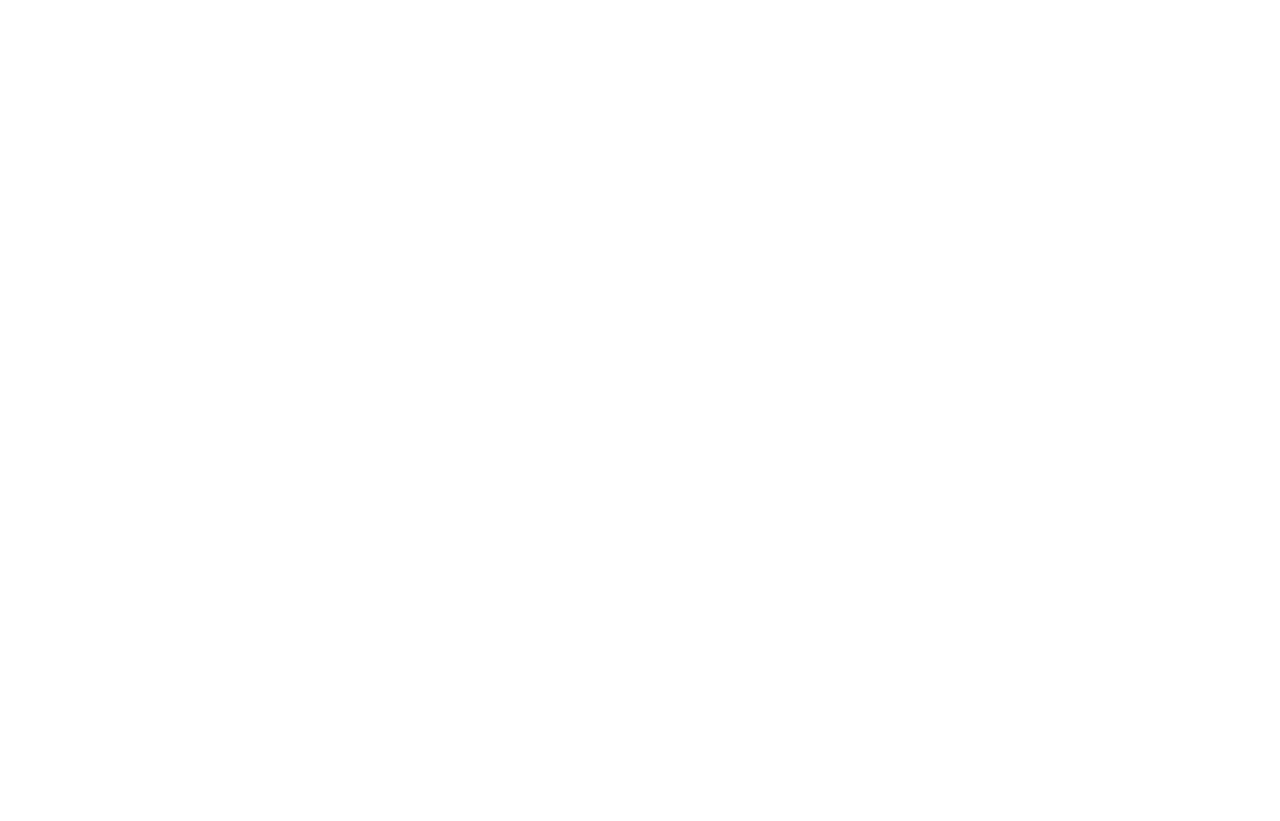
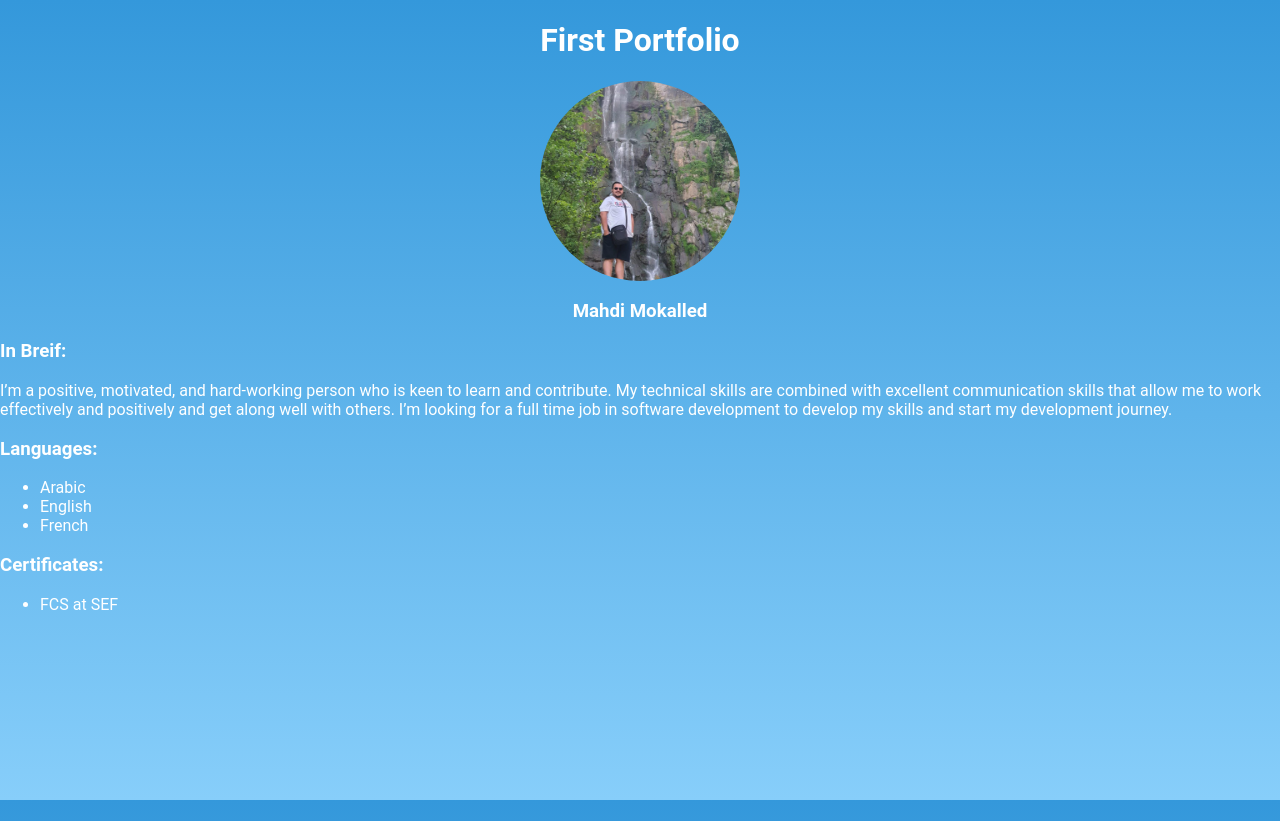
Before and after one commit to MahdiMk-dev/Portfolio-website, a plain HTML site: page index.html in a window 1280 px wide. Before the commit the page ends 800 px from the top, so only its background shows below. Drawn offline with Linux system fonts and the light colour scheme; files whose address does not match are found by name.

Commit message:
index Commit

```diff
--- a/index.html
+++ b/index.html
@@ -3,10 +3,42 @@
 <head>
     <meta charset="UTF-8">
     <meta name="viewport" content="width=device-width, initial-scale=1.0">
-    <title>Document</title>
+    <title>My Portfolio</title>
+    <link rel="stylesheet" href="./styles/main.css" />
 
 </head>
-<body>
+<body class="common">
+<header><h1> First Portfolio</h1></header>
+<div>
+    <img class="images" src="C:\Users\hp\OneDrive\Desktop\FSW28\Day 1\Assignment 1\images\profile.jpg">
+    <h3 class="title">Mahdi Mokalled</h3>
+</div>
+<section>
+<div>
+    <h3>In Breif:</h3>
+    <p>
+        I’m a positive, motivated, and hard-working person who is keen to learn and
+contribute. My technical skills are combined with excellent communication
+skills that allow me to work effectively and positively and get along well with
+others. I’m looking for a full time job in software development to develop my
+skills and start my development journey.
+    </p>
+</div>
+<div>
+    <h3>Languages:</h3>
+    <ul>
+        <li>Arabic</li>
+        <li>English</li>
+        <li>French</li>
+    </ul>
+</div>
+<div>
+    <h3>Certificates:</h3>
+    <ul>
+        <li>FCS at SEF</li>
+    </ul>
+</div>
+</section>
 
 
 
--- a/styles/about-me.css
+++ b/styles/about-me.css
@@ -0,0 +1,43 @@
+*{  margin: 0;
+    padding: 0;
+    font-family: 'Roboto', sans-serif;
+
+
+}
+table,th,td,tr  {
+    border: 1px solid;
+}
+table{
+    margin-top: 50px;
+    margin-left: 100px;
+}
+.common{
+    margin: 0;
+    overflow: hidden;
+    background: linear-gradient(to bottom, #3498db, #87CEFA); /* Adjust the gradient colors */
+    animation: waveAnimation 5s infinite alternate; /* Adjust the animation duration and other properties */
+    color: white;
+
+}
+html, body {
+    height: 100%;
+    margin: 0;
+    padding: 0;
+  }
+  header{
+    text-align: center;
+}
+.sub-section {
+    height: 100px;
+    width: 40%;
+    display: inline-block;
+  }
+.images{
+    width: 200px;
+    display: block;
+    margin: 0 auto;
+    height:  200px;
+}
+.table-head{
+    margin-top: 50px;
+}
--- a/styles/main.css
+++ b/styles/main.css
@@ -0,0 +1,37 @@
+*{
+    /*background-color: grey;*/
+    font-family: 'Roboto', sans-serif;
+
+}
+.common{
+    margin: 0;
+    overflow: hidden;
+    background: linear-gradient(to bottom, #3498db, #87CEFA); /* Adjust the gradient colors */
+
+    color: white;
+}
+
+header{
+    text-align: center;
+}
+
+.images{
+    width: 200px;
+    border-radius: 50%;
+    display: block;
+    margin: 0 auto;
+    height:  200px;
+}
+.title{
+    text-align: center;
+}
+html, body {
+    height: 100%;
+    margin: 0;
+    padding: 0;
+  }
+  .sub-section {
+    height: 300px;
+    width: 50%;
+    display: inline-block;
+  }
```
